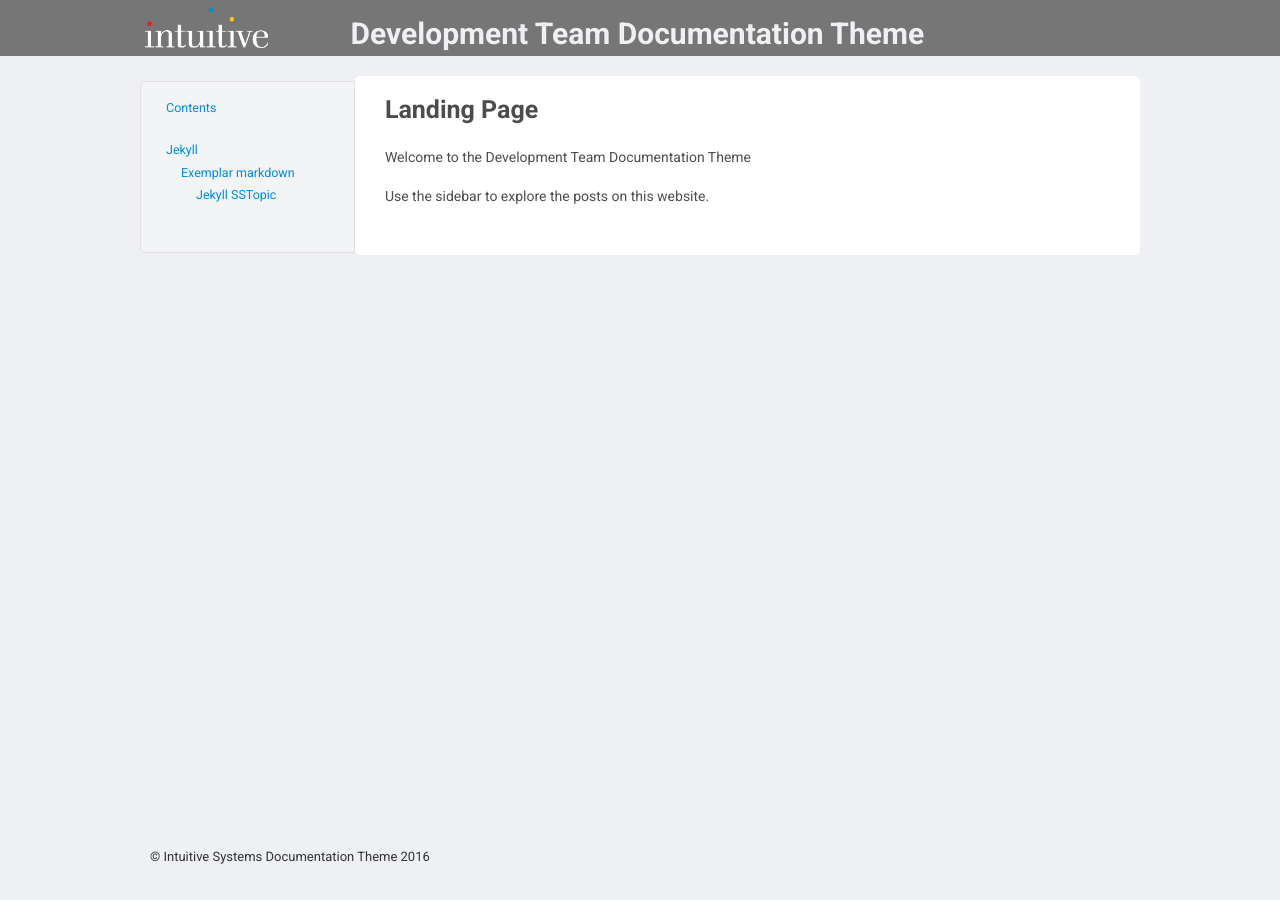
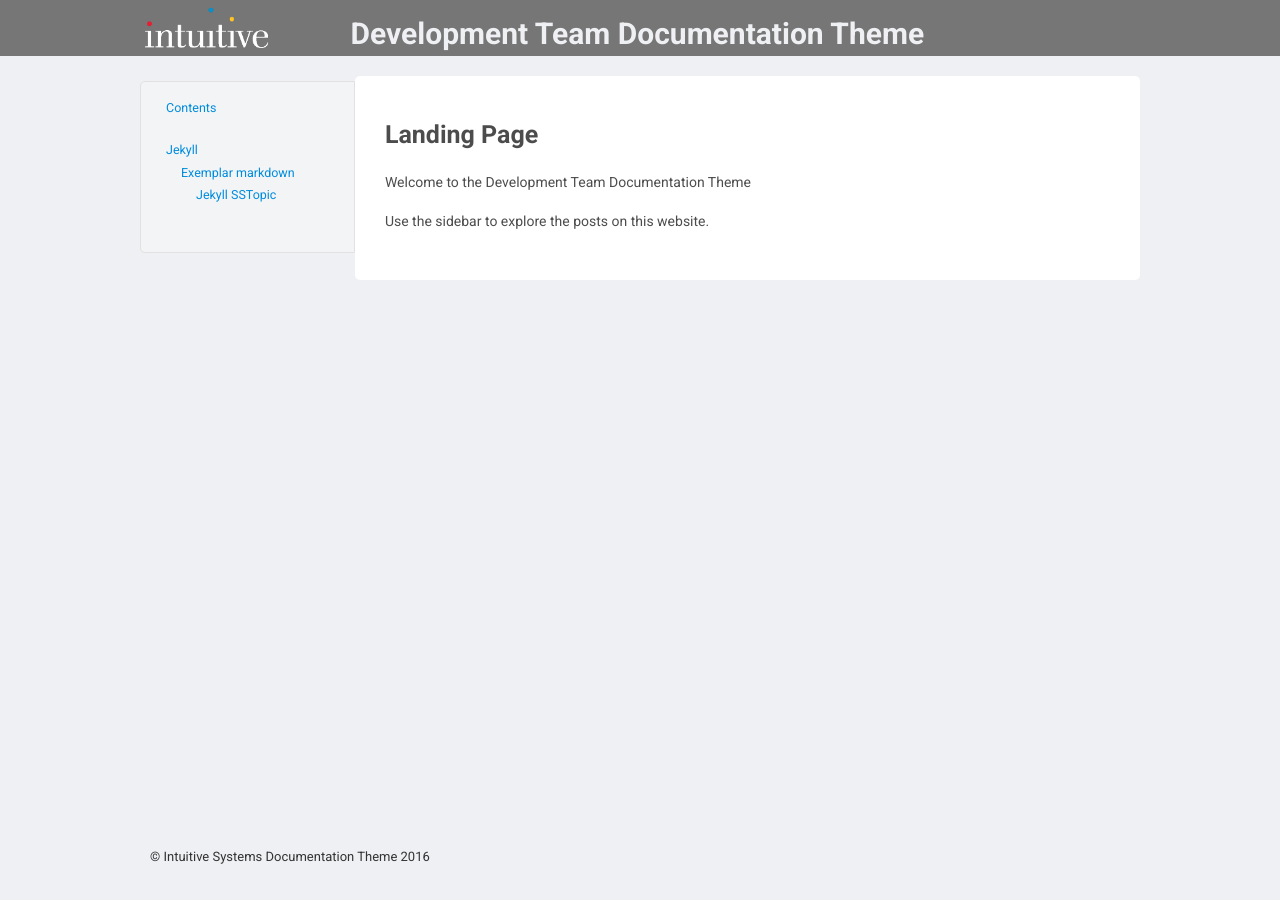
Before and after one commit to intuitivedocs/DocumentationSiteThemes, a Jekyll site: the page built from index.markdown, in a window 1280 px wide. Built offline with Jekyll 4.4.1, drawn with Linux system fonts in a browser that asks for light colours.

Commit message:
article styling

```diff
--- a/_sass/components/_article.scss
+++ b/_sass/components/_article.scss
@@ -39,6 +39,26 @@
   padding-top:1.5rem;
   border-radius:0.5rem;
   display:table-cell;
+
+  h1 {
+  padding-top:2.5rem;
+
+  .c-header__title {
+  padding-top:0;
+  }
+  }
+
+  h2 {
+  padding-top:2rem;
+  }
+
+  h3 {
+  padding-top:1.75rem;
+  }
+
+  h4 {
+  padding-top:1.5rem;
+  }
 
   .highlighter-rouge {
   display:block;
```
